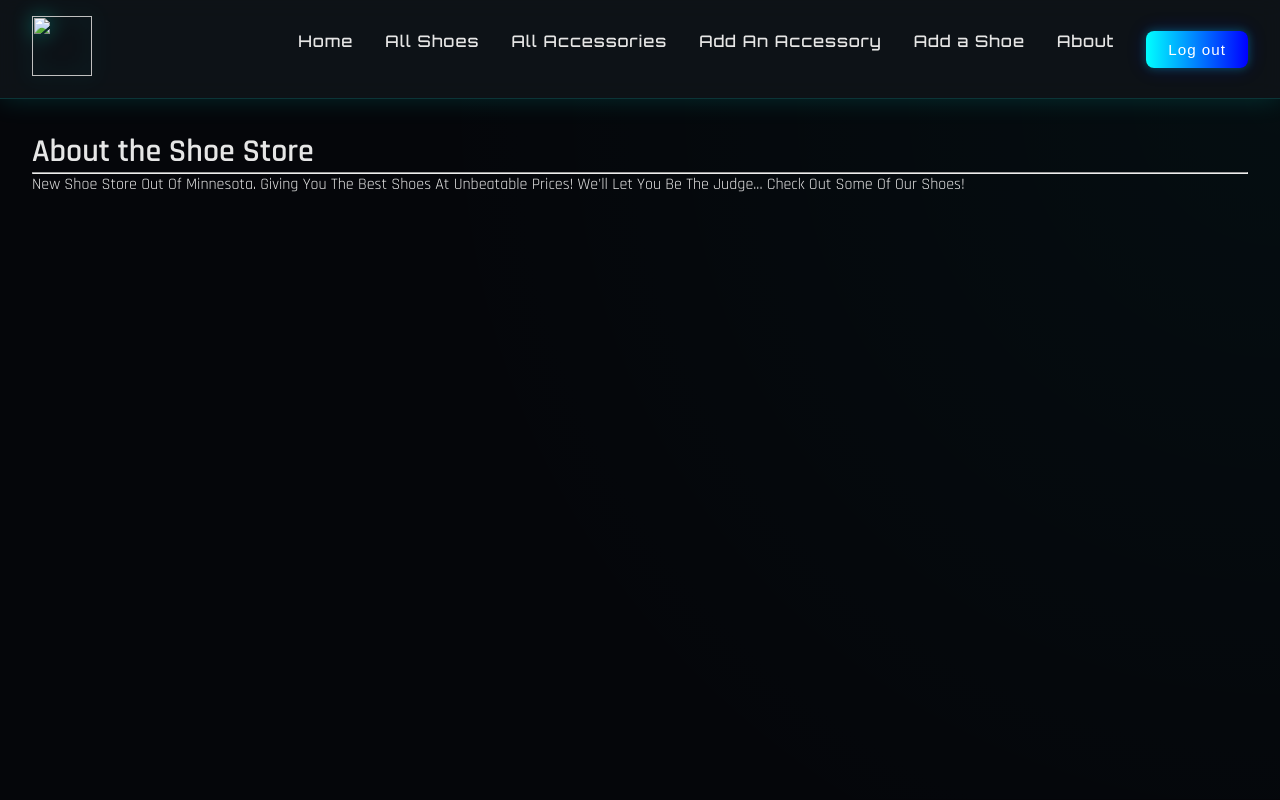
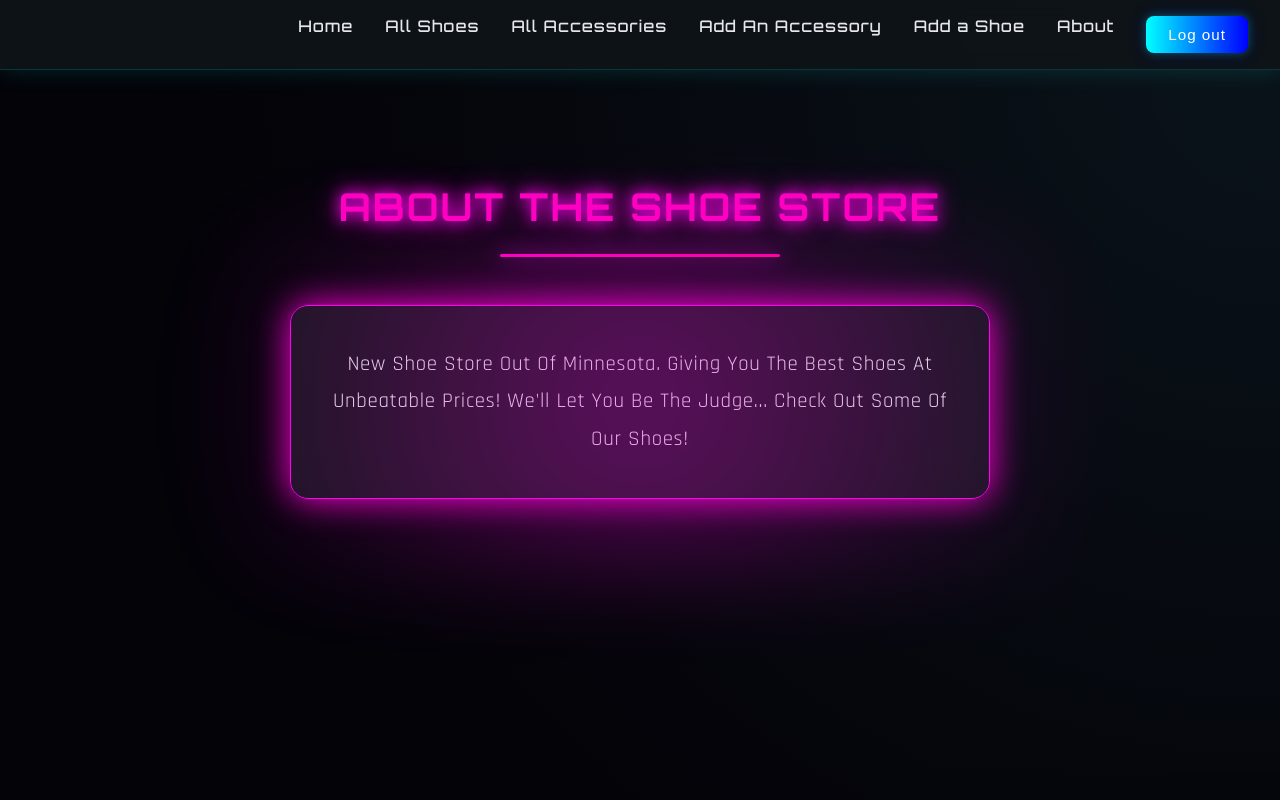
Before and after one commit to Tuck1206/django-crud-app-lab, a Django app: page /about/ in a window 1280 px wide. Run offline with Django 5.2, Linux system fonts and the light colour scheme; the visitor is signed in with stand-in values (Sample User, id 1).

Commit message:
Final CSS Update

```diff
--- /dev/null
+++ b/shoestoreapp/shoe_store_app/static/css/about.css
@@ -0,0 +1,125 @@
+@import url('https://fonts.googleapis.com/css2?family=Orbitron:wght@500;700&family=Rajdhani:wght@400;600&display=swap');
+
+:root {
+  --accent: #ff00bf;
+  --accent2: #ff0099;
+  --warn: #ff07ac;
+  --bg-dark: #05060a;
+  --text-light: #e5e7eb;
+  --text-muted: #9b9ba5;
+  --card-bg: rgba(25, 25, 35, 0.85);
+}
+
+/* === GLOBAL STYLING === */
+body {
+  background: radial-gradient(circle at top right, #0a0c13 0%, #030308 75%);
+  color: var(--text-light);
+  font-family: 'Rajdhani', sans-serif;
+  margin: 0;
+  padding: 0;
+  text-align: center;
+  overflow-x: hidden;
+}
+
+/* === PAGE HEADER === */
+h1 {
+  font-family: 'Orbitron', sans-serif;
+  font-size: 2.4rem;
+  text-transform: uppercase;
+  color: var(--accent);
+  text-shadow: 0 0 12px rgb(255, 0, 230);
+  margin-top: 5rem;
+  letter-spacing: 2px;
+  animation: glowPulse 3s ease-in-out infinite;
+}
+
+@keyframes glowPulse {
+  0% { text-shadow: 0 0 10px rgb(255, 0, 247), 0 0 20px rgb(255, 0, 204); }
+  50% { text-shadow: 0 0 20px rgba(255,0,255,0.9), 0 0 40px rgb(251, 0, 255); }
+  100% { text-shadow: 0 0 10px rgb(255, 0, 255), 0 0 20px rgb(255, 0, 255); }
+}
+
+/* === FUTURISTIC DIVIDER === */
+hr {
+  width: 280px;
+  border: none;
+  height: 3px;
+  margin: 1.5rem auto 3rem;
+  border-radius: 3px;
+  background: linear-gradient(90deg, var(--accent), var(--accent2));
+  box-shadow: 0 0 15px rgb(255, 0, 234);
+  animation: lineGlow 3s linear infinite;
+}
+
+@keyframes lineGlow {
+  0% { box-shadow: 0 0 15px rgb(255, 0, 255); }
+  50% { box-shadow: 0 0 30px rgb(255, 0, 238); }
+  100% { box-shadow: 0 0 15px rgb(255, 0, 247); }
+}
+
+/* === MAIN CONTENT === */
+.page-content {
+  max-width: 700px;
+  margin: 0 auto 5rem;
+  font-size: 1.3rem;
+  line-height: 1.8;
+  color: var(--text-light);
+  background: var(--card-bg);
+  border: 1px solid rgb(255, 0, 247);
+  border-radius: 18px;
+  padding: 2.5rem;
+  box-shadow: 0 0 35px rgb(255, 0, 212);
+  letter-spacing: 0.7px;
+  position: relative;
+  animation: fadeInUp 1s ease;
+}
+
+/* faint holographic overlay inside the card */
+.page-content::before {
+  content: "";
+  position: absolute;
+  top: -40%;
+  left: -40%;
+  width: 180%;
+  height: 180%;
+  background: radial-gradient(circle, rgb(255, 0, 234), transparent 70%);
+  filter: blur(45px);
+  opacity: 0.3;
+  z-index: 0;
+}
+
+.page-content:hover {
+  transform: translateY(-6px) scale(1.02);
+  box-shadow: 0 0 55px rgb(255, 0, 255);
+  transition: 0.4s ease;
+}
+
+/* text stays on top of overlay */
+.page-content p, .page-content span {
+  position: relative;
+  z-index: 2;
+}
+
+/* === ANIMATION === */
+@keyframes fadeInUp {
+  from { opacity: 0; transform: translateY(20px); }
+  to { opacity: 1; transform: translateY(0); }
+}
+
+/* === RESPONSIVE === */
+@media (max-width: 600px) {
+  h1 {
+    font-size: 1.8rem;
+    margin-top: 3rem;
+  }
+
+  .page-content {
+    font-size: 1.1rem;
+    width: 85%;
+    padding: 1.8rem;
+  }
+
+  hr {
+    width: 200px;
+  }
+}
--- a/shoestoreapp/shoe_store_app/templates/about.html
+++ b/shoestoreapp/shoe_store_app/templates/about.html
@@ -1,5 +1,7 @@
-{% extends 'base.html' %}
-{% block content %}
+{% extends 'base.html' %} {% load static %} {% block head %}
+<link rel="stylesheet" href="{% static 'css/about.css' %}" />
+{% endblock %} {% block content %}
+
 <h1>About the Shoe Store</h1>
 <hr />
 <p class="page-content">
--- a/shoestoreapp/shoe_store_app/templates/base.html
+++ b/shoestoreapp/shoe_store_app/templates/base.html
@@ -16,9 +16,6 @@
 <body>
     <header>
         <div class="header-logo-container">
-            <a href="/">
-                <img src="" alt="" />
-            </a>
         </div>
         <nav>
             <ul>
--- a/shoestoreapp/shoe_store_app/templates/shoe_store_app/accessory_confirm_delete.html
+++ b/shoestoreapp/shoe_store_app/templates/shoe_store_app/accessory_confirm_delete.html
@@ -1,6 +1,6 @@
-{% extends 'base.html' %}
-{% load static %}
-{% block content %}
+{% extends 'base.html' %} {% load static %} {% block head %}
+<link rel="stylesheet" href="{% static 'css/accessory/delete.css' %}" />
+{% endblock %} {% block content %}
 
 <div class="page-header">
   <h1>Delete {{ object.name }} ?</h1>
--- a/shoestoreapp/shoe_store_app/templates/shoe_store_app/shoe_form.html
+++ b/shoestoreapp/shoe_store_app/templates/shoe_store_app/shoe_form.html
@@ -1,7 +1,7 @@
 {% extends 'base.html' %}
 {% load static %}
 {% block head %}
-<link rel="stylesheet" href="{% static 'css/form2.css' %}" />
+<link rel="stylesheet" href="{% static 'css/shoes/form2.css' %}" />
 {% endblock %}
 {% block content %}
 
```
Also changed, not shown: shoestoreapp/shoe_store_app/static/css/accessory/delete.css (added, +155 -0 lines), shoestoreapp/shoe_store_app/static/css/shoes/form2.css (+10 -13 lines).
